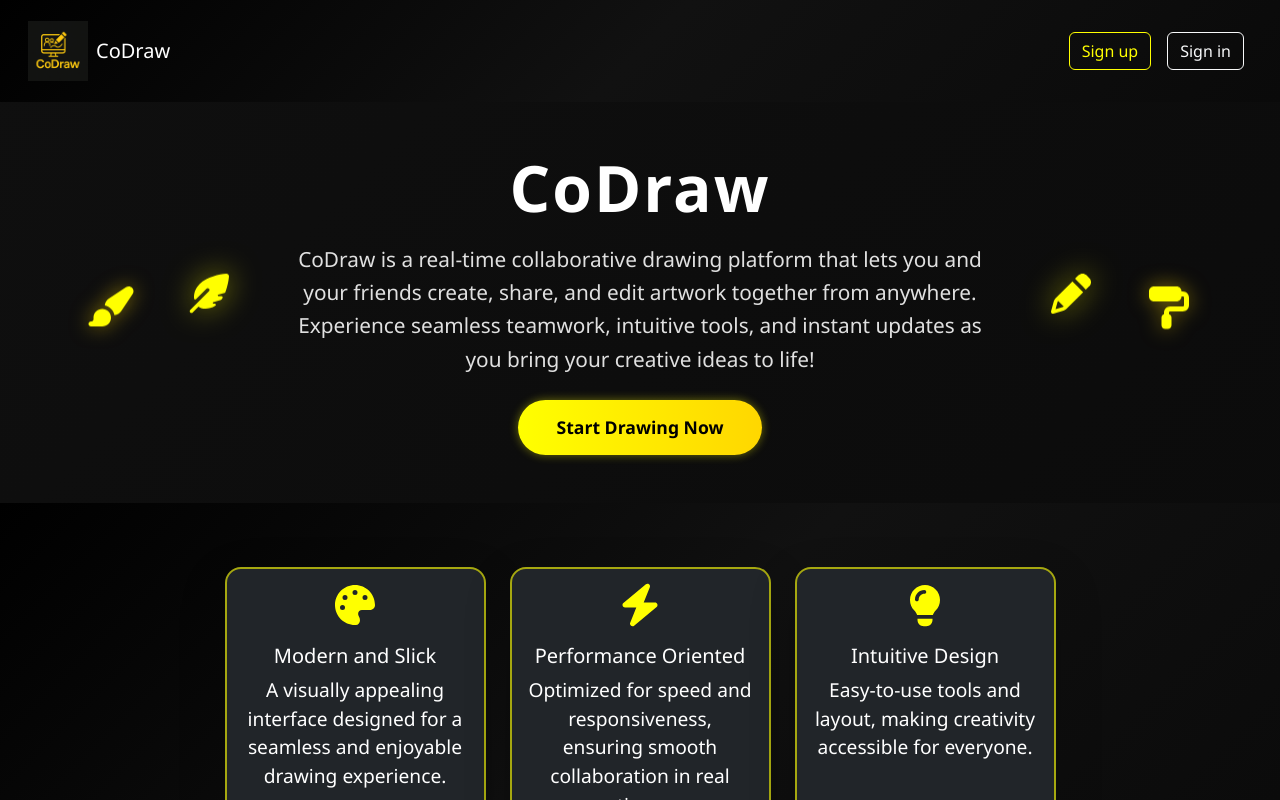
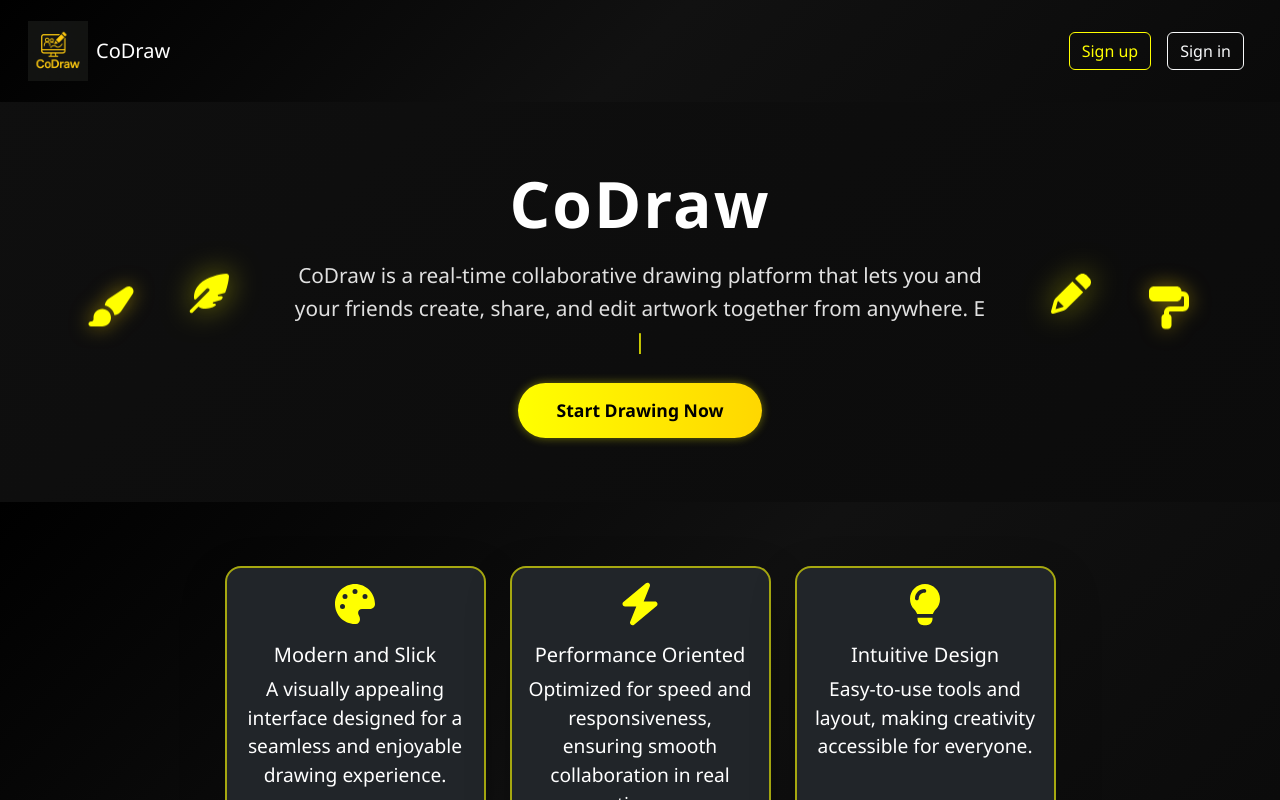
Before and after one commit to Damian0563/CoDraw, a Vue app in the folder codraw/frontend/: page / in a window 1280 px wide. Built offline with nearby package versions, Linux system fonts and the light colour scheme; no server answers; what vue-konva would draw is missing.

Commit message:
Add animations to landing page

```diff
--- a/codraw/frontend/src/components/Hero.vue
+++ b/codraw/frontend/src/components/Hero.vue
@@ -5,9 +5,8 @@
       <font-awesome-icon :icon="['fa','paintbrush']" class="feature-icon secondary-floating-icon"/>
       <font-awesome-icon :icon="['fa','feather-pointed']" class="feature-icon hero-floating-icon"/>
       <p class="hero-subtitle mb-0 mx-2">
-        CoDraw is a real-time collaborative drawing platform that lets you and your friends create, share,
-        and edit artwork together from anywhere. Experience seamless teamwork, intuitive tools, and instant updates
-        as you bring your creative ideas to life!
+        <span ref="typewriterText" class="typewriter-text"></span>
+        <span class="cursor">|</span>
       </p>
       <font-awesome-icon :icon="['fa','pencil']" class="feature-icon hero-floating-icon"/>
       <font-awesome-icon :icon="['fa','paint-roller']" class="feature-icon secondary-floating-icon"/>
@@ -20,7 +19,7 @@
     <div class="container">
       <div class="row justify-content-center">
         <div class="col-md-3 mb-3" v-for="(feature, i) in features" :key="i">
-          <div class="card feature-card h-100 bg-dark text-white shadow-lg">
+          <div class="card feature-card h-100 bg-dark text-white shadow-lg scroll-reveal" :style="{ transitionDelay: i * 150 + 'ms' }">
             <div class="card-body text-center">
               <font-awesome-icon :icon="feature.icon" class="feature-icon" />
               <h5 class="card-title mt-3">{{ feature.title }}</h5>
@@ -31,13 +30,13 @@
       </div>
     </div>
   </div>
-  <section class="about-sec container text-center my-5" aria-label="Our mission">
+  <section class="about-sec container text-center my-5 scroll-reveal" aria-label="Our mission">
     <text class="about-title">No subscriptions, no hidden fees</text><text class="about-text" style="font-size: 2.5rem;">- just free for everyone, forever with at most respect to privacy.</text>
   </section>
   <section id="about" href="#about" class="about-sec" aria-label="About codraw">
     <div class="container">
       <div class="row align-items-center">
-        <div class="col-md-6 about-text">
+        <div class="col-md-6 about-text scroll-reveal">
           <h2 class="about-title">About CoDraw</h2>
           <p>
             CoDraw was built for creators who believe in collaboration. Whether you're sketching concepts,
@@ -52,7 +51,7 @@
             <button class="about-btn mt-3" aria-label="Learn More">Learn More</button>
           </router-link>
         </div>
-        <div class="col-md-6 text-center about-visual">
+        <div class="col-md-6 text-center about-visual scroll-reveal" style="transition-delay: 200ms;">
           <img
             :src="logo"
             alt="Collaborative Drawing"
@@ -65,7 +64,7 @@
     </div>
   </section>
 
-  <section aria-label="Demo" class="my-3 d-flex flex-column justify-content-center text-center align-items-center" style="color:yellow;font-size: 1.5rem;font-weight: 700;width:100%;overflow: hidden;">
+  <section aria-label="Demo" class="my-3 d-flex flex-column justify-content-center text-center align-items-center scroll-reveal" style="color:yellow;font-size: 1.5rem;font-weight: 700;width:100%;overflow: hidden;">
     Take a look at our minimalistic demo to experience CoDraw and its awesome capabilities in action!
 		<router-link to="/demo?origin=home" aria-label="Go to full demo">
 			<button class="demo-btn mt-4" aria-label="Try Full Demo">Try Full Demo</button>
@@ -73,11 +72,11 @@
   </section>
   <section class="faq-section" aria-label="Frequently Asked Questions">
     <div class="container">
-      <h2 class="faq-title text-center mb-5">Frequently Asked Questions</h2>
+      <h2 class="faq-title text-center mb-5 scroll-reveal">Frequently Asked Questions</h2>
       <div class="row justify-content-center">
         <div class="col-lg-8">
           <div class="accordion" id="faqAccordion">
-            <div class="accordion-item faq-item" v-for="(faq, index) in faqs" :key="index">
+            <div class="accordion-item faq-item scroll-reveal" v-for="(faq, index) in faqs" :key="index" :style="{ transitionDelay: index * 100 + 'ms' }">
               <h2 class="accordion-header" :id="'heading' + index">
                 <button class="accordion-button faq-button" type="button" data-bs-toggle="collapse"
                         :data-bs-target="'#collapse' + index" :aria-expanded="index === 0 ? 'true' : 'false'"
@@ -115,6 +114,8 @@ export default {
   data() {
     return {
       logo,
+      fullText: "CoDraw is a real-time collaborative drawing platform that lets you and your friends create, share, and edit artwork together from anywhere. Experience seamless teamwork, intuitive tools, and instant updates as you bring your creative ideas to life!",
+      typewriterIndex: 0,
       features: [
         {
           title: "Modern and Slick",
@@ -158,6 +159,8 @@ export default {
   },
   mounted() {
     this.check();
+    this.startTypewriter();
+    this.initScrollReveal();
   },
   methods: {
     async check() {
@@ -178,6 +181,34 @@ export default {
       } catch (e) {
         console.error(e);
       }
+    },
+    startTypewriter() {
+      const typeNextChar = () => {
+        if (this.typewriterIndex < this.fullText.length) {
+          this.$refs.typewriterText.textContent += this.fullText.charAt(this.typewriterIndex);
+          this.typewriterIndex++;
+          setTimeout(typeNextChar, 30);
+        }
+      };
+      setTimeout(typeNextChar, 800);
+    },
+    initScrollReveal() {
+      const observerOptions = {
+        root: null,
+        rootMargin: '0px',
+        threshold: 0.1
+      };
+      const observer = new IntersectionObserver((entries) => {
+        entries.forEach(entry => {
+          if (entry.isIntersecting) {
+            entry.target.classList.add('revealed');
+            observer.unobserve(entry.target);
+          }
+        });
+      }, observerOptions);
+
+      const elements = document.querySelectorAll('.scroll-reveal');
+      elements.forEach(el => observer.observe(el));
     },
   }
 };
@@ -227,10 +258,23 @@ export default {
   line-height: 1.6;
   color: #e0e0e0;
   margin-bottom: 2rem;
-  opacity: 0;
-  transform: translateY(20px);
-  animation: fadeInUp 1s ease forwards;
-  animation-delay: 0.3s;
+  min-height: 100px;
+}
+
+.typewriter-text {
+  display: inline;
+}
+
+.cursor {
+  display: inline-block;
+  color: yellow;
+  font-weight: 100;
+  animation: blink 0.7s infinite;
+}
+
+@keyframes blink {
+  0%, 50% { opacity: 1; }
+  51%, 100% { opacity: 0; }
 }
 
 @keyframes float {
@@ -269,6 +313,17 @@ export default {
     opacity: 1;
     transform: translateY(0);
   }
+}
+
+.scroll-reveal {
+  opacity: 0;
+  transform: translateY(40px);
+  transition: opacity 0.8s ease, transform 0.8s ease;
+}
+
+.scroll-reveal.revealed {
+  opacity: 1;
+  transform: translateY(0);
 }
 
 .cta-btn {
```
Also changed, not shown: 8 other files (tests, documents, lock files or other folders).
